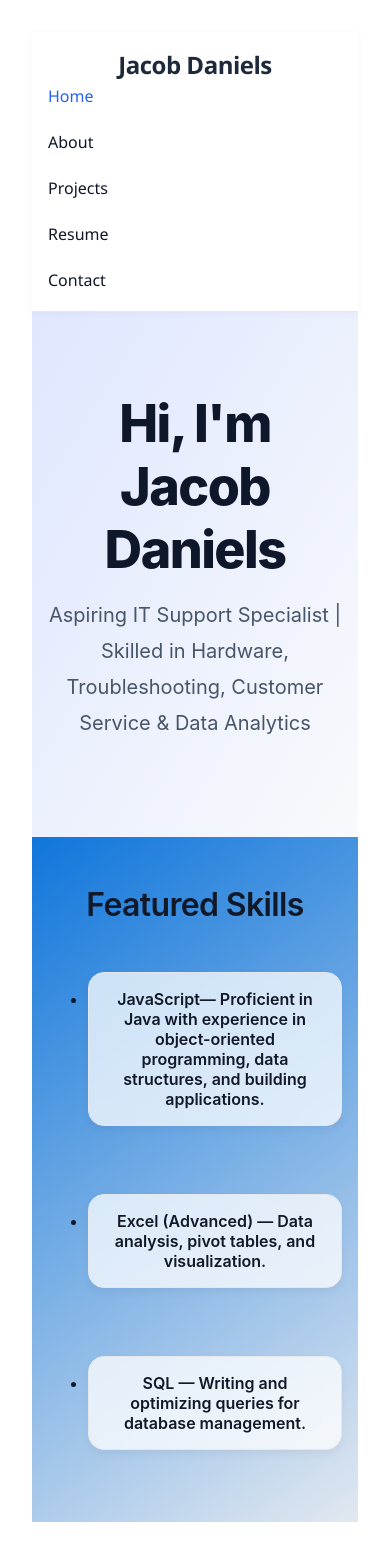
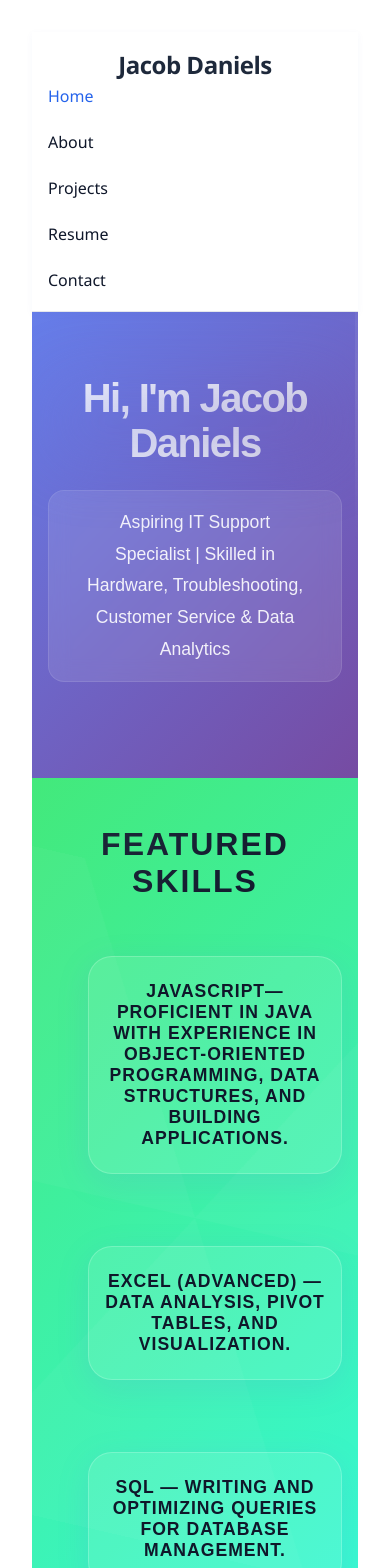
Before and after one commit to aidan2125/jacobdanielsPortfolio, a React (Vite) app in the folder Jacobdaniel-s-Portfolio/: page / in a window 390 px wide. Shown: the top 1568 px of the page. Built offline with nearby package versions, Linux system fonts and the light colour scheme.

Commit message:
Apply diff changes and modernize Home component structure
cgen-0db315c8205745d0bf234c6b6b3ca935

```diff
--- a/Jacobdaniel-s-Portfolio/src/pages/Home.jsx
+++ b/Jacobdaniel-s-Portfolio/src/pages/Home.jsx
@@ -10,16 +10,16 @@ export default function Home() {
         <div className="container">
           <h1 className="hero-title">Hi, I'm Jacob Daniels</h1>
           <p className="hero-subtitle">
-            Aspiring IT Support Specialist | Skilled in Hardware, Troubleshooting,
-            Customer Service & Data Analytics
+            Aspiring IT Support Specialist | Skilled in Hardware,
+            Troubleshooting, Customer Service & Data Analytics
           </p>
         </div>
       </section>
 
       {/* Skills Section */}
       <section className="section skills-section">
-        <div className="container text-center">
-          <h2 className="section-title">Featured Skills</h2>
+        <h2 className="section-title">Featured Skills</h2>
+        <div className="container skills-container">
           <ul className="skills-list">
             {skills.slice(0, 6).map((skill, idx) => (
               <li key={idx} className="card skill-card">
--- a/Jacobdaniel-s-Portfolio/src/styles/home.css
+++ b/Jacobdaniel-s-Portfolio/src/styles/home.css
@@ -1,153 +1,477 @@
+/* ========= CSS CUSTOM PROPERTIES ========= */
+:root {
+  --gradient-primary: linear-gradient(135deg, #667eea 0%, #764ba2 100%);
+  --gradient-secondary: linear-gradient(135deg, #f093fb 0%, #f5576c 100%);
+  --gradient-tertiary: linear-gradient(135deg, #4facfe 0%, #00f2fe 100%);
+  --gradient-quaternary: linear-gradient(135deg, #43e97b 0%, #38f9d7 100%);
+  --glow-color: rgba(102, 126, 234, 0.4);
+  --text-primary: #0f172a;
+  --text-secondary: #475569;
+  --bg-glass: rgba(255, 255, 255, 0.1);
+  --backdrop-blur: 20px;
+  --border-radius-xl: 24px;
+  --border-radius-lg: 16px;
+  --shadow-glow: 0 8px 32px rgba(102, 126, 234, 0.15);
+  --shadow-hover: 0 20px 60px rgba(102, 126, 234, 0.25);
+  --animation-bounce: bounce-in 0.8s cubic-bezier(0.68, -0.55, 0.265, 1.55);
+  --animation-fade: fadeInUp 0.6s ease-out;
+  --animation-slide: slideInRight 0.8s cubic-bezier(0.4, 0, 0.2, 1);
+}
+
+@media (prefers-color-scheme: dark) {
+  :root {
+    --text-primary: #f8fafc;
+    --text-secondary: #cbd5e1;
+    --bg-glass: rgba(15, 23, 42, 0.2);
+    --glow-color: rgba(139, 92, 246, 0.3);
+  }
+}
+
+/* ========= ANIMATIONS ========= */
+@keyframes bounce-in {
+  0% {
+    opacity: 0;
+    transform: scale(0.3) translateY(50px);
+  }
+  50% {
+    transform: scale(1.05) translateY(-10px);
+  }
+  70% {
+    transform: scale(0.9) translateY(0);
+  }
+  100% {
+    opacity: 1;
+    transform: scale(1) translateY(0);
+  }
+}
+
+@keyframes fadeInUp {
+  from {
+    opacity: 0;
+    transform: translateY(30px);
+  }
+  to {
+    opacity: 1;
+    transform: translateY(0);
+  }
+}
+
+@keyframes slideInRight {
+  from {
+    opacity: 0;
+    transform: translateX(50px);
+  }
+  to {
+    opacity: 1;
+    transform: translateX(0);
+  }
+}
+
+@keyframes float {
+  0%,
+  100% {
+    transform: translateY(0px);
+  }
+  50% {
+    transform: translateY(-10px);
+  }
+}
+
+@keyframes pulse-glow {
+  0%,
+  100% {
+    box-shadow: 0 0 20px var(--glow-color);
+  }
+  50% {
+    box-shadow:
+      0 0 40px var(--glow-color),
+      0 0 60px var(--glow-color);
+  }
+}
+
 /* ========= HOME HERO SECTION ========= */
 .home-hero {
-  padding: 5rem 1rem 4rem;
+  padding: 6rem 1rem 5rem;
   text-align: center;
-  background: linear-gradient(to bottom right, #e0e7ff, #f8fafc);
-  transition: background 0.4s ease-in-out;
+  background: var(--gradient-primary);
+  position: relative;
+  overflow: hidden;
+  font-family: Arial, sans-serif;
+  transition: all 0.4s ease-in-out;
+}
+
+.home-hero::before {
+  content: "";
+  position: absolute;
+  top: 0;
+  left: 0;
+  right: 0;
+  bottom: 0;
+  background: linear-gradient(
+    45deg,
+    transparent 30%,
+    rgba(255, 255, 255, 0.1) 50%,
+    transparent 70%
+  );
+  animation: shimmer 3s infinite;
+}
+
+@keyframes shimmer {
+  0% {
+    transform: translateX(-100%);
+  }
+  100% {
+    transform: translateX(100%);
+  }
 }
 
 @media (prefers-color-scheme: dark) {
   .home-hero {
-    background: linear-gradient(to bottom right, #0f172a, #1e293b);
+    background: linear-gradient(135deg, #0f172a 0%, #1e293b 50%, #334155 100%);
   }
 }
 
 .hero-title,
 .home-hero h1 {
-  font-size: 3.25rem;
+  font-size: clamp(2.5rem, 5vw, 4rem);
   font-weight: 800;
-  letter-spacing: -0.03em;
-  margin-bottom: 1rem;
-  color: #0f172a;
-  transition: color 0.3s ease-in-out;
-  font-family: 'Inter', 'Segoe UI', 'Roboto', 'Helvetica Neue', Arial, sans-serif;
+  letter-spacing: -0.04em;
+  margin-bottom: 1.5rem;
+  color: var(--text-primary);
+  background: linear-gradient(135deg, #ffffff 0%, #e2e8f0 100%);
+  -webkit-background-clip: text;
+  -webkit-text-fill-color: transparent;
+  background-clip: text;
+  animation: var(--animation-bounce);
+  position: relative;
+  z-index: 1;
+  font-family: Arial, sans-serif;
+}
+
+.hero-title::after {
+  content: "";
+  position: absolute;
+  top: 0;
+  left: 0;
+  right: 0;
+  bottom: 0;
+  background: linear-gradient(135deg, #667eea 0%, #764ba2 100%);
+  border-radius: var(--border-radius-lg);
+  filter: blur(30px);
+  opacity: 0.3;
+  z-index: -1;
+  animation: pulse-glow 2s infinite;
 }
 
 .hero-subtitle,
 .home-hero p {
-  font-size: 1.25rem;
-  color: #475569;
-  max-width: 720px;
-  margin: 0 auto 2rem;
+  font-size: clamp(1.1rem, 2.5vw, 1.5rem);
+  color: rgba(255, 255, 255, 0.9);
+  max-width: 800px;
+  margin: 0 auto 3rem;
   line-height: 1.8;
-  transition: color 0.3s ease-in-out;
-  font-family: 'Inter', 'Segoe UI', 'Roboto', 'Helvetica Neue', Arial, sans-serif;
-}
-
-@media (prefers-color-scheme: dark) {
-  .hero-title,
-  .home-hero h1 {
-    color: #f1f5f9;
-  }
-
-  .hero-subtitle,
-  .home-hero p {
-    color: #cbd5e1;
-  }
+  animation: var(--animation-fade);
+  animation-delay: 0.3s;
+  animation-fill-mode: both;
+  font-family: Arial, sans-serif;
+  backdrop-filter: blur(10px);
+  padding: 1rem 2rem;
+  border-radius: var(--border-radius-lg);
+  background: var(--bg-glass);
+  border: 1px solid rgba(255, 255, 255, 0.1);
 }
 
 /* ========= BUTTON GROUP ========= */
 .button-group {
   display: flex;
   flex-wrap: wrap;
-  gap: 1.25rem;
+  gap: 1.5rem;
   justify-content: center;
-  margin-bottom: 2.5rem;
+  margin-bottom: 3rem;
+  animation: var(--animation-slide);
+  animation-delay: 0.6s;
+  animation-fill-mode: both;
 }
 
 .button-group a,
 .button-group button {
-  padding: 0.75rem 1.75rem;
-  border-radius: 999px;
-  font-weight: 600;
-  font-size: 1rem;
+  padding: 1rem 2.5rem;
+  border-radius: 50px;
+  font-weight: 700;
+  font-size: 1.1rem;
   text-decoration: none;
-  background: #3b82f6;
+  background: var(--gradient-secondary);
   color: #fff;
   border: none;
   cursor: pointer;
-  transition: all 0.3s ease;
-  box-shadow: 0 4px 14px rgba(59, 130, 246, 0.18);
+  transition: all 0.4s cubic-bezier(0.4, 0, 0.2, 1);
+  position: relative;
+  overflow: hidden;
+  text-transform: uppercase;
+  letter-spacing: 1px;
+  font-family: Arial, sans-serif;
+}
+
+.button-group a::before,
+.button-group button::before {
+  content: "";
+  position: absolute;
+  top: 0;
+  left: -100%;
+  width: 100%;
+  height: 100%;
+  background: linear-gradient(
+    90deg,
+    transparent,
+    rgba(255, 255, 255, 0.3),
+    transparent
+  );
+  transition: left 0.6s;
+}
+
+.button-group a:hover::before,
+.button-group button:hover::before {
+  left: 100%;
 }
 
 .button-group a:hover,
 .button-group button:hover {
-  background: #2563eb;
-  box-shadow: 0 6px 20px rgba(37, 99, 235, 0.28);
-  transform: translateY(-2px);
+  transform: translateY(-4px) scale(1.05);
+  box-shadow: var(--shadow-hover);
+  background: var(--gradient-tertiary);
 }
 
 /* ========= SKILLS SECTION ========= */
 .skills-section {
-  padding: 3rem 1rem;
-  background: linear-gradient(145deg, #1076db, #e2e8f0);
-  transition: background 0.4s ease-in-out;
+  padding: 4rem 1rem;
+  background: var(--gradient-quaternary);
+  position: relative;
+  overflow: hidden;
+  font-family: Arial, sans-serif;
 }
 
-@media (prefers-color-scheme: dark) {
-  .skills-section {
-    background: linear-gradient(145deg, #1e293b, #0f172a);
+.skills-section::before {
+  content: "";
+  position: absolute;
+  top: -50%;
+  left: -50%;
+  width: 200%;
+  height: 200%;
+  background: repeating-conic-gradient(
+    from 0deg at 50% 50%,
+    transparent 0deg 60deg,
+    rgba(255, 255, 255, 0.03) 60deg 120deg
+  );
+  animation: rotate 20s linear infinite;
+}
+
+@keyframes rotate {
+  from {
+    transform: rotate(0deg);
+  }
+  to {
+    transform: rotate(360deg);
   }
 }
 
 .section-title {
-  font-size: 2rem;
-  font-weight: 600;
-  margin-bottom: 1.5rem;
-  color: #111827;
-  font-family: 'Inter', 'Segoe UI', 'Roboto', 'Helvetica Neue', Arial, sans-serif;
+  font-size: clamp(2rem, 4vw, 3rem);
+  font-weight: 700;
+  margin-bottom: 2rem;
+  color: var(--text-primary);
+  text-align: center;
+  position: relative;
+  z-index: 2;
+  background: linear-gradient(135deg, #1e293b 0%, #0f172a 100%);
+  -webkit-background-clip: text;
+  -webkit-text-fill-color: transparent;
+  background-clip: text;
+  animation: var(--animation-bounce);
+  font-family: Arial, sans-serif;
+  text-transform: uppercase;
+  letter-spacing: 2px;
+}
+
+.skills-container {
+  text-align: left;
+  position: relative;
+  z-index: 2;
 }
 
 .skills-list {
   display: grid;
-  grid-template-columns: repeat(auto-fit, minmax(160px, 1fr));
-  gap: 1.25rem;
-  max-width: 800px;
+  grid-template-columns: repeat(auto-fit, minmax(200px, 1fr));
+  gap: 2rem;
+  max-width: 1000px;
   margin: 0 auto;
-}
-
-.skills-list li {
-  background: rgba(255, 255, 255, 0.75);
-  backdrop-filter: blur(8px);
-  border-radius: 1rem;
-  padding: 1rem 1.25rem;
-  font-weight: 600;
-  text-align: center;
-  color: #111827;
-  transition: all 0.3s ease;
-  box-shadow: 0 4px 10px rgba(0, 0, 0, 0.05);
-  font-family: 'Inter', 'Segoe UI', 'Roboto', 'Helvetica Neue', Arial, sans-serif;
+  animation: var(--animation-fade);
+  animation-delay: 0.4s;
+  animation-fill-mode: both;
 }
 
 .skill-card {
-  padding: 1rem 1.25rem;
-  border-radius: 1rem;
-  background: rgba(255, 255, 255, 0.75);
-  backdrop-filter: blur(8px);
-  color: #111827;
+  padding: 2rem 1.5rem;
+  border-radius: var(--border-radius-xl);
+  background: var(--bg-glass);
+  backdrop-filter: blur(var(--backdrop-blur));
+  color: var(--text-primary);
   font-weight: 600;
-  box-shadow: 0 4px 10px rgba(0, 0, 0, 0.05);
-  transition: transform 0.3s ease, box-shadow 0.3s ease;
-  font-family: 'Inter', 'Segoe UI', 'Roboto', 'Helvetica Neue', Arial, sans-serif;
+  font-size: 1.1rem;
+  box-shadow: var(--shadow-glow);
+  border: 1px solid rgba(255, 255, 255, 0.2);
+  transition: all 0.4s cubic-bezier(0.4, 0, 0.2, 1);
+  position: relative;
+  overflow: hidden;
+  font-family: Arial, sans-serif;
+  text-align: center;
+  cursor: pointer;
+}
+
+.skill-card::before {
+  content: "";
+  position: absolute;
+  top: 0;
+  left: 0;
+  right: 0;
+  bottom: 0;
+  background: var(--gradient-primary);
+  opacity: 0;
+  transition: opacity 0.4s ease;
+  z-index: -1;
+}
+
+.skill-card:hover::before {
+  opacity: 0.1;
 }
 
 .skill-card:hover {
-  transform: translateY(-4px) scale(1.03);
-  box-shadow: 0 6px 20px rgba(0, 0, 0, 0.1);
+  transform: translateY(-8px) scale(1.05) rotateY(5deg);
+  box-shadow: var(--shadow-hover);
+  animation: float 2s ease-in-out infinite;
 }
 
+.skill-card:nth-child(odd) {
+  animation: var(--animation-slide);
+  animation-delay: calc(0.1s * var(--i, 1));
+  animation-fill-mode: both;
+}
+
+.skill-card:nth-child(even) {
+  animation: slideInLeft 0.8s cubic-bezier(0.4, 0, 0.2, 1);
+  animation-delay: calc(0.1s * var(--i, 1));
+  animation-fill-mode: both;
+}
+
+@keyframes slideInLeft {
+  from {
+    opacity: 0;
+    transform: translateX(-50px);
+  }
+  to {
+    opacity: 1;
+    transform: translateX(0);
+  }
+}
+
+.skill-text {
+  position: relative;
+  z-index: 1;
+  font-weight: 700;
+  letter-spacing: 1px;
+  text-transform: uppercase;
+}
+
+/* ========= RESPONSIVE DESIGN ========= */
+@media (max-width: 768px) {
+  .home-hero {
+    padding: 4rem 1rem 3rem;
+  }
+
+  .skills-section {
+    padding: 3rem 1rem;
+  }
+
+  .skills-list {
+    grid-template-columns: repeat(auto-fit, minmax(160px, 1fr));
+    gap: 1.5rem;
+  }
+
+  .skill-card {
+    padding: 1.5rem 1rem;
+  }
+
+  .button-group {
+    flex-direction: column;
+    align-items: center;
+  }
+
+  .button-group a,
+  .button-group button {
+    width: 100%;
+    max-width: 300px;
+  }
+}
+
+@media (max-width: 480px) {
+  .hero-title,
+  .home-hero h1 {
+    font-size: 2.5rem;
+  }
+
+  .section-title {
+    font-size: 2rem;
+  }
+
+  .skills-list {
+    grid-template-columns: 1fr;
+  }
+}
+
+/* ========= DARK MODE ENHANCEMENTS ========= */
 @media (prefers-color-scheme: dark) {
   .hero-title,
-  .home-hero h1,
-  .section-title {
-    color: #f9fafb;
+  .home-hero h1 {
+    background: linear-gradient(135deg, #f8fafc 0%, #cbd5e1 100%);
+    -webkit-background-clip: text;
+    -webkit-text-fill-color: transparent;
+    background-clip: text;
   }
 
   .hero-subtitle,
-  .home-hero p,
-  .skill-card,
-  .skills-list li {
-    color: #e5e7eb;
-    background: rgba(30, 41, 59, 0.8);
+  .home-hero p {
+    color: rgba(203, 213, 225, 0.9);
+    background: rgba(15, 23, 42, 0.3);
+  }
+
+  .section-title {
+    background: linear-gradient(135deg, #f8fafc 0%, #e2e8f0 100%);
+    -webkit-background-clip: text;
+    -webkit-text-fill-color: transparent;
+    background-clip: text;
+  }
+
+  .skill-card {
+    background: rgba(30, 41, 59, 0.4);
+    color: #e2e8f0;
+    border: 1px solid rgba(71, 85, 105, 0.3);
   }
 }
+
+/* ========= PERFORMANCE OPTIMIZATIONS ========= */
+.skill-card,
+.button-group a,
+.button-group button {
+  will-change: transform, box-shadow;
+}
+
+.home-hero::before,
+.skills-section::before {
+  will-change: transform;
+}
+
+/* Enable hardware acceleration */
+.hero-title,
+.section-title,
+.skill-card {
+  transform: translateZ(0);
+}
```
